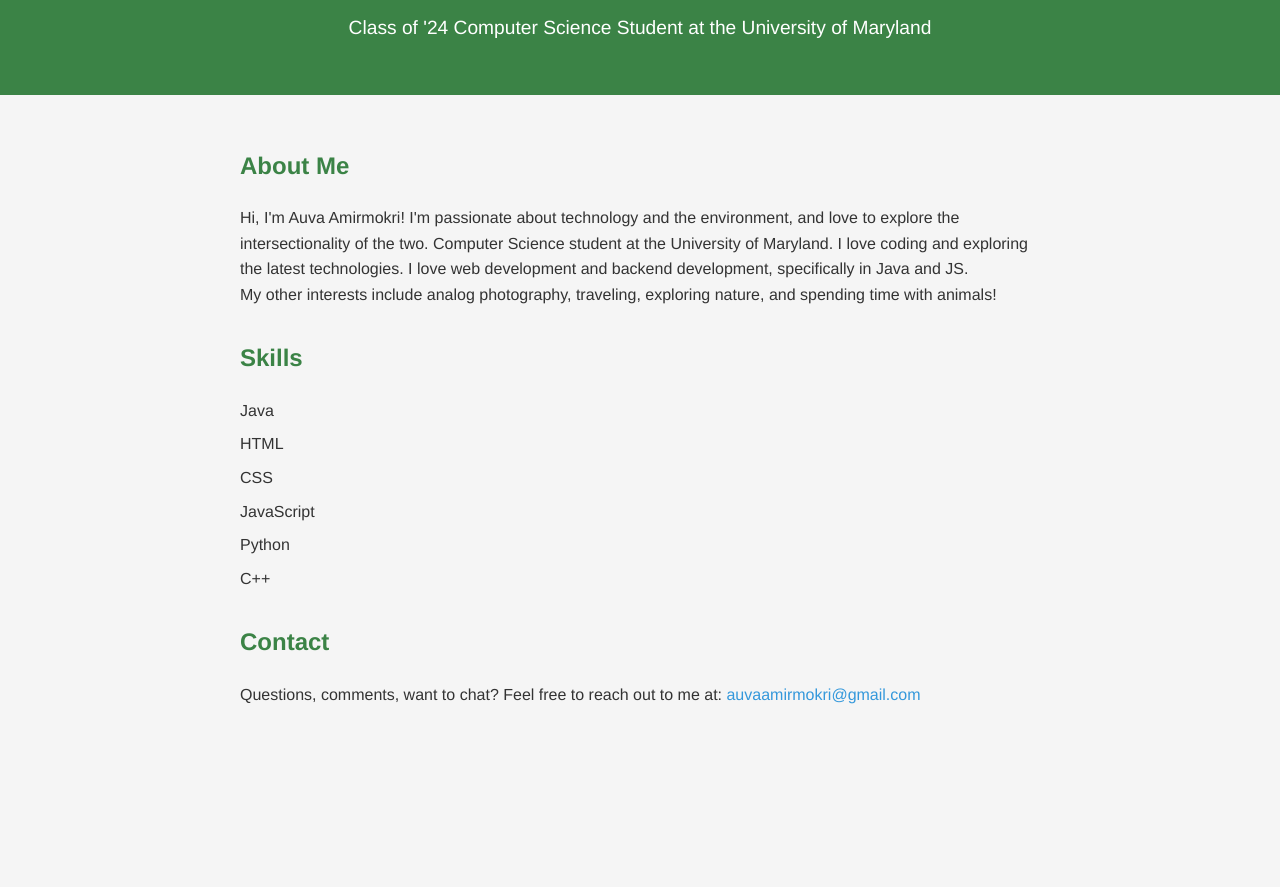
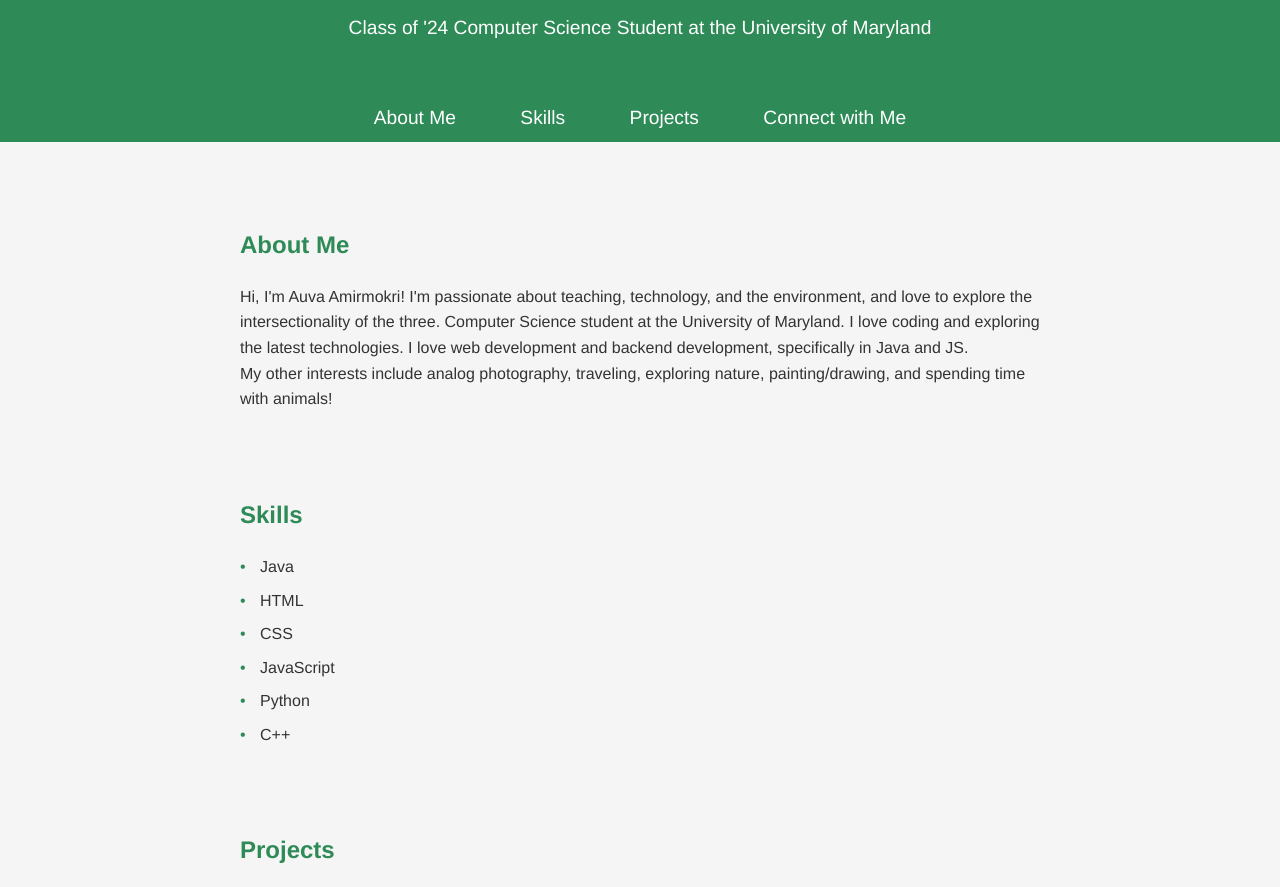
Before and after one commit to auva127/auva127.github.io, a plain HTML site: page index.html in a window 1280 px wide. Shown: the part 129-1016 px from the top of the page. Before the commit the page ends 900 px from the top, so only its background shows below. Drawn offline with Linux system fonts and the light colour scheme.

Commit message:
Stylistic changes and updated HTML

```diff
--- a/index.html
+++ b/index.html
@@ -14,18 +14,29 @@
     <h1>Auva Amirmokri</h1>
     <p>Class of '24 Computer Science Student at the University of Maryland</p>
   </header>
+  <nav>
+    <ul>
+      <li><a href="#about">About Me</a></li>
+      <li><a href="#skills">Skills</a></li>
+      <li><a href="#projects">Projects</a></li> <!-- New tab for Projects page -->
+      <li><a href="#connect">Connect with Me</a></li> <!-- New tab for Connect with Me page -->
+    </ul>
+  </nav>
   <main>
     <section id="about">
       <h2>About Me</h2>
       <p>
-        Hi, I'm Auva Amirmokri! I'm passionate about technology and the environment, and love to explore the intersectionality of the two. Computer Science student at the University of Maryland.
-        I love coding and exploring the latest technologies. I love web development and backend development, specifically in Java and JS.
-        <br> My other interests include analog photography, traveling, exploring nature, and spending time with animals!
+        Hi, I'm Auva Amirmokri! I'm passionate about teaching, technology, and the environment, and love to explore the
+        intersectionality of the three. Computer Science student at the University of Maryland.
+        I love coding and exploring the latest technologies. I love web development and backend development,
+        specifically in Java and JS.
+        <br> My other interests include analog photography, traveling, exploring nature, painting/drawing, and
+        spending time with animals!
       </p>
     </section>
     <section id="skills">
       <h2>Skills</h2>
-      <ul>
+      <ul type="circle">
         <li>Java</li>
         <li>HTML</li>
         <li>CSS</li>
@@ -34,8 +45,23 @@
         <li>C++</li>
       </ul>
     </section>
-    <section id="contact">
-      <h2>Contact</h2>
+    <section id="projects">
+      <h2>Projects</h2>
+      <p>
+        Here are some of the projects I've worked on:
+        <br>
+        - Project 1: Lorem ipsum dolor sit amet, consectetur adipiscing elit. Quisque quis ante eget urna tristique
+        interdum. Donec eu urna et odio feugiat semper. Maecenas volutpat auctor nisi, et bibendum quam consequat
+        non.
+        <br>
+        - Project 2: Nulla facilisi. Vestibulum in orci eget ex vulputate tempus. Donec auctor libero mi, vel
+        ullamcorper ex laoreet at.
+        <br>
+        - Project 3: Duis ac metus eget elit vehicula tincidunt in id ex. Proin interdum eros sed laoreet bibendum.
+      </p>
+    </section>
+    <section id="connect">
+      <h2>Connect with Me</h2>
       <p>
         Questions, comments, want to chat? Feel free to reach out to me at:
         <a href="mailto:auvaamirmokri@gmail.com">auvaamirmokri@gmail.com</a>
--- a/style.css
+++ b/style.css
@@ -6,9 +6,10 @@ body {
     margin: 0;
     padding: 0;
   }
+
   header {
     text-align: center;
-    background-color: #3b8346; /* dark green */
+    background-color: #2e8b57; /* forest green */
     color: #fff; /* white */
     padding: 2rem 0;
   }
@@ -28,28 +29,69 @@ main {
     padding: 2rem;
   }
 
+  nav {
+    background-color: #2e8b57; /* forest green */
+    text-align: center;
+    padding: 0.5rem 0;
+  }
+
+  nav ul {
+    margin: 0;
+    padding: 0;
+    list-style: none;
+  }
+
+  nav li {
+    display: inline-block;
+    margin: 0 10px;
+  }
+
+  nav a {
+    color: #fff; /* white */
+    text-decoration: none;
+    font-size: 1.2rem;
+    padding: 10px 20px;
+    border-radius: 5px;
+    transition: background-color 0.3s ease;
+  }
+
+  nav a:hover {
+    background-color: #3dc1d3; /* light blue on hover */
+  }
+
   section {
     margin-bottom: 2rem;
+    padding-top: 2rem; /* Additional spacing on top of each section */
   }
 
   section h2 {
-    color: #3b8346; /* dark green */
+    color: #2e8b57; /* forest green */
   }
 
   ul {
     list-style: none;
-    padding-left: 0;
+    padding-left: 20px; /* Indent the bullet points */
   }
 
   li {
     margin-bottom: 0.5rem;
+    position: relative;
   }
 
-a {
-    color: #3498db; /* light blue */
-    text-decoration: none;
+  /* Style the bullet points */
+  li::before {
+    content: "\2022"; /* Unicode for the bullet point symbol */
+    position: absolute;
+    left: -20px;
+    color: #2e8b57; /* forest green */
   }
 
-a:hover {
-    text-decoration: underline;
+  /* Media query for mobile responsiveness */
+  @media screen and (max-width: 768px) {
+    header {
+      padding: 1rem 0;
     }
+
+    header h1 {
+      font-size: 2rem;
+    }
```
Lines whose indentation alone changed are shown as unchanged.
